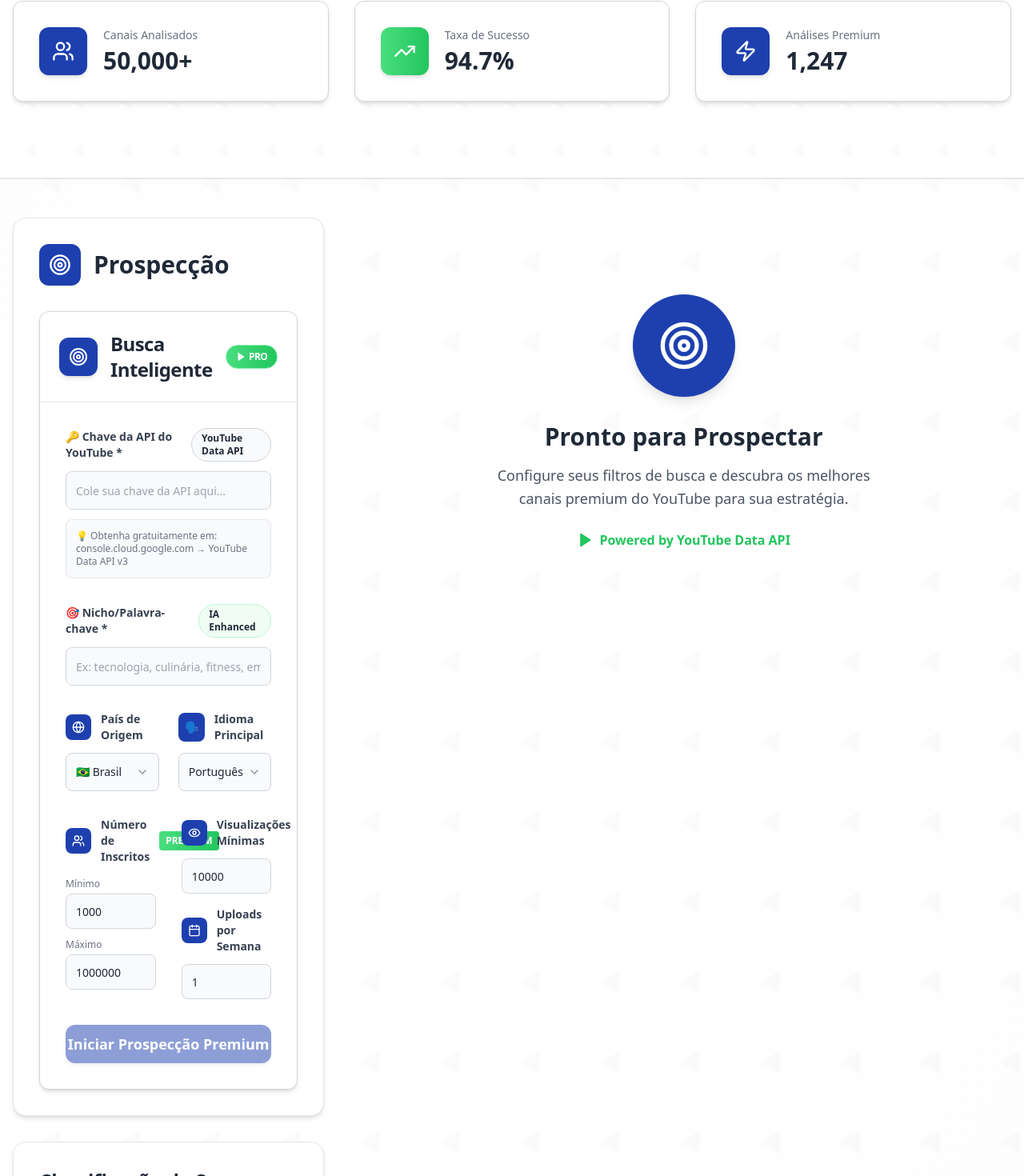
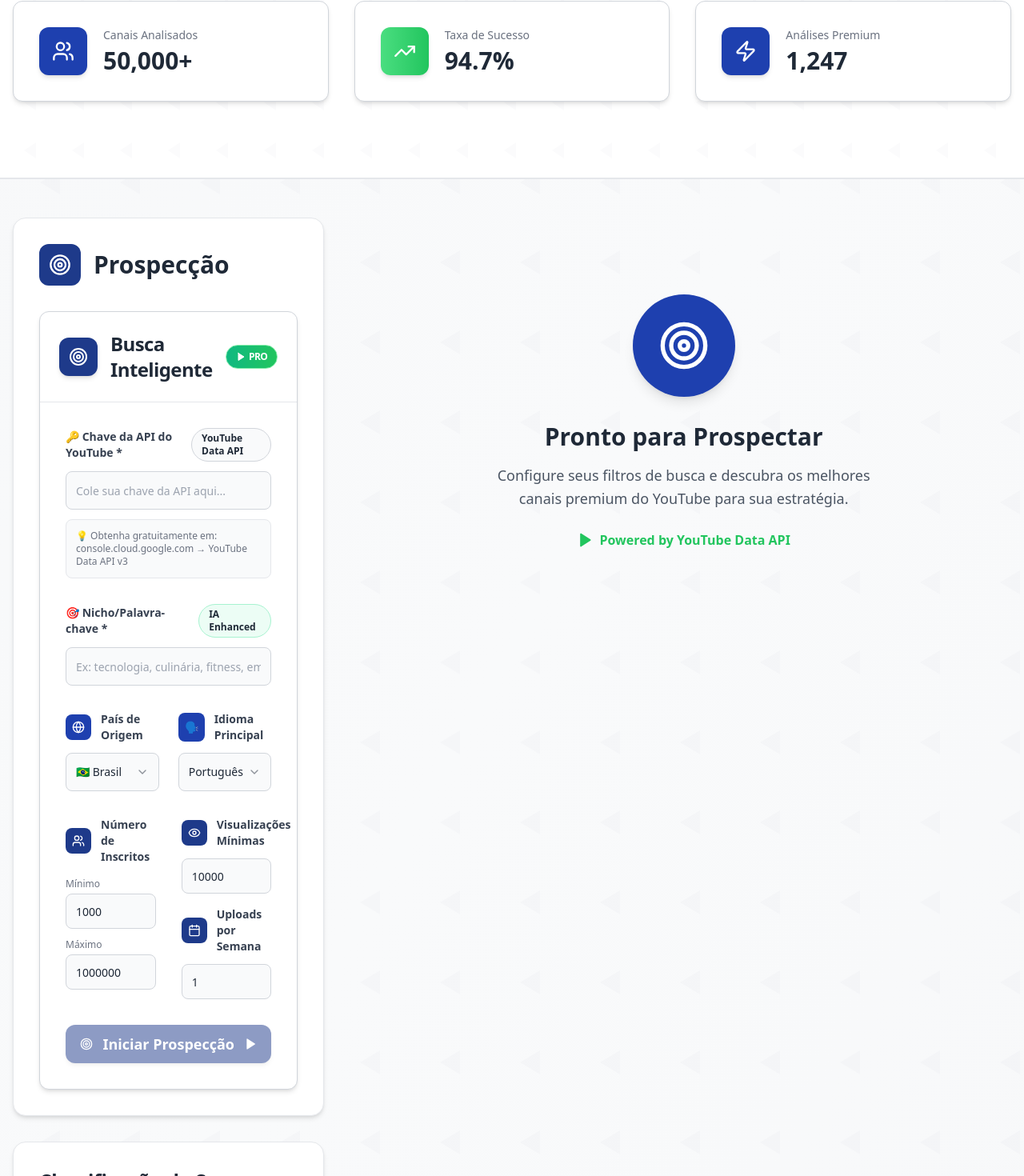
Before and after one commit to matheusreis1202/primelead-29, a React (Vite) app: page / in a window 1280 px wide. Shown: the part 322-1792 px from the top of the page at 80% size. Built offline with nearby package versions, Linux system fonts and the light colour scheme.

Commit message:
Fix: Update UI elements
- Removed "Premium" from the "Inscritos" label.
- Changed the button text from "Premium" to "Iniciar Prospecção".
- Adjusted the background color to a slightly darker shade of white.

```diff
--- a/src/components/SearchForm.tsx
+++ b/src/components/SearchForm.tsx
@@ -1,4 +1,3 @@
-
 import { useState } from 'react';
 import { Button } from '@/components/ui/button';
 import { Input } from '@/components/ui/input';
@@ -39,11 +38,11 @@ export const SearchForm = ({ onSearch, isLoading }: SearchFormProps) => {
     <Card className="shadow-md border-gray-300 bg-white rounded-xl">
       <CardHeader className="pb-6 border-b border-gray-200">
         <CardTitle className="flex items-center gap-4 text-2xl text-gray-800">
-          <div className="bg-blue-800 p-3 rounded-xl shadow-md">
+          <div className="bg-blue-900 p-3 rounded-xl shadow-md">
             <Target className="h-6 w-6 text-white" />
           </div>
           Busca Inteligente
-          <div className="bg-gradient-to-r from-green-400 to-green-500 px-3 py-1.5 rounded-full border border-green-300">
+          <div className="bg-gradient-to-r from-emerald-500 to-green-500 px-3 py-1.5 rounded-full border border-green-300">
             <div className="flex items-center gap-1">
               <Play className="h-3 w-3 text-white fill-current" />
               <span className="text-white font-bold text-xs">PRO</span>
@@ -65,7 +64,7 @@ export const SearchForm = ({ onSearch, isLoading }: SearchFormProps) => {
               placeholder="Cole sua chave da API aqui..."
               value={filters.apiKey}
               onChange={(e) => updateFilter('apiKey', e.target.value)}
-              className="bg-gray-50 border-gray-300 focus:border-green-400 focus:ring-green-200 text-gray-800 placeholder:text-gray-400 h-12 rounded-lg"
+              className="bg-gray-50 border-gray-300 focus:border-emerald-500 focus:ring-emerald-200 text-gray-800 placeholder:text-gray-400 h-12 rounded-lg"
               required
             />
             <p className="text-xs text-gray-500 bg-gray-50 p-3 rounded-lg border border-gray-200">
@@ -77,14 +76,14 @@ export const SearchForm = ({ onSearch, isLoading }: SearchFormProps) => {
           <div className="space-y-3">
             <Label htmlFor="nicho" className="text-sm font-semibold text-gray-700 flex items-center gap-3">
               🎯 Nicho/Palavra-chave *
-              <span className="text-gray-800 text-xs bg-green-50 px-3 py-1 rounded-full border border-green-200">IA Enhanced</span>
+              <span className="text-gray-800 text-xs bg-emerald-50 px-3 py-1 rounded-full border border-emerald-200">IA Enhanced</span>
             </Label>
             <Input
               id="nicho"
               placeholder="Ex: tecnologia, culinária, fitness, empreendedorismo..."
               value={filters.nicho}
               onChange={(e) => updateFilter('nicho', e.target.value)}
-              className="bg-gray-50 border-gray-300 focus:border-green-400 focus:ring-green-200 text-gray-800 placeholder:text-gray-400 h-12 rounded-lg"
+              className="bg-gray-50 border-gray-300 focus:border-emerald-500 focus:ring-emerald-200 text-gray-800 placeholder:text-gray-400 h-12 rounded-lg"
               required
             />
           </div>
@@ -143,11 +142,10 @@ export const SearchForm = ({ onSearch, isLoading }: SearchFormProps) => {
             {/* Inscritos */}
             <div className="space-y-4">
               <Label className="text-sm font-semibold text-gray-700 flex items-center gap-3">
-                <div className="bg-blue-800 p-2 rounded-lg">
+                <div className="bg-blue-900 p-2 rounded-lg">
                   <Users className="h-4 w-4 text-white" />
                 </div>
                 Número de Inscritos
-                <span className="bg-gradient-to-r from-green-400 to-green-500 px-2 py-1 rounded text-xs font-bold text-white">PREMIUM</span>
               </Label>
               <div className="space-y-3">
                 <div>
@@ -158,7 +156,7 @@ export const SearchForm = ({ onSearch, isLoading }: SearchFormProps) => {
                     placeholder="1,000"
                     value={filters.minInscritos}
                     onChange={(e) => updateFilter('minInscritos', parseInt(e.target.value) || 0)}
-                    className="bg-gray-50 border-gray-300 focus:border-green-400 focus:ring-green-200 text-gray-800 h-11 rounded-lg"
+                    className="bg-gray-50 border-gray-300 focus:border-emerald-500 focus:ring-emerald-200 text-gray-800 h-11 rounded-lg"
                   />
                 </div>
                 <div>
@@ -169,7 +167,7 @@ export const SearchForm = ({ onSearch, isLoading }: SearchFormProps) => {
                     placeholder="1,000,000"
                     value={filters.maxInscritos}
                     onChange={(e) => updateFilter('maxInscritos', parseInt(e.target.value) || Infinity)}
-                    className="bg-gray-50 border-gray-300 focus:border-green-400 focus:ring-green-200 text-gray-800 h-11 rounded-lg"
+                    className="bg-gray-50 border-gray-300 focus:border-emerald-500 focus:ring-emerald-200 text-gray-800 h-11 rounded-lg"
                   />
                 </div>
               </div>
@@ -179,7 +177,7 @@ export const SearchForm = ({ onSearch, isLoading }: SearchFormProps) => {
             <div className="space-y-4">
               <div className="space-y-3">
                 <Label htmlFor="minViews" className="text-sm font-semibold text-gray-700 flex items-center gap-3">
-                  <div className="bg-blue-800 p-2 rounded-lg">
+                  <div className="bg-blue-900 p-2 rounded-lg">
                     <Eye className="h-4 w-4 text-white" />
                   </div>
                   Visualizações Mínimas
@@ -190,12 +188,12 @@ export const SearchForm = ({ onSearch, isLoading }: SearchFormProps) => {
                   placeholder="10,000"
                   value={filters.minViews}
                   onChange={(e) => updateFilter('minViews', parseInt(e.target.value) || 0)}
-                  className="bg-gray-50 border-gray-300 focus:border-green-400 focus:ring-green-200 text-gray-800 h-11 rounded-lg"
+                  className="bg-gray-50 border-gray-300 focus:border-emerald-500 focus:ring-emerald-200 text-gray-800 h-11 rounded-lg"
                 />
               </div>
               <div className="space-y-3">
                 <Label htmlFor="freqMinima" className="text-sm font-semibold text-gray-700 flex items-center gap-3">
-                  <div className="bg-blue-800 p-2 rounded-lg">
+                  <div className="bg-blue-900 p-2 rounded-lg">
                     <Calendar className="h-4 w-4 text-white" />
                   </div>
                   Uploads por Semana
@@ -206,7 +204,7 @@ export const SearchForm = ({ onSearch, isLoading }: SearchFormProps) => {
                   placeholder="1"
                   value={filters.freqMinima}
                   onChange={(e) => updateFilter('freqMinima', parseInt(e.target.value) || 0)}
-                  className="bg-gray-50 border-gray-300 focus:border-green-400 focus:ring-green-200 text-gray-800 h-11 rounded-lg"
+                  className="bg-gray-50 border-gray-300 focus:border-emerald-500 focus:ring-emerald-200 text-gray-800 h-11 rounded-lg"
                 />
               </div>
             </div>
@@ -215,17 +213,17 @@ export const SearchForm = ({ onSearch, isLoading }: SearchFormProps) => {
           <Button
             type="submit"
             disabled={isLoading || !filters.apiKey || !filters.nicho}
-            className="w-full bg-blue-800 hover:bg-blue-900 text-white py-6 text-lg font-bold transition-all duration-300 shadow-md hover:shadow-lg border-0 rounded-xl"
+            className="w-full bg-blue-900 hover:bg-blue-800 text-white py-6 text-lg font-bold transition-all duration-300 shadow-md hover:shadow-lg border-0 rounded-xl"
           >
             {isLoading ? (
               <div className="flex items-center gap-3">
                 <div className="w-6 h-6 border-3 border-white/30 border-t-white rounded-full animate-spin"></div>
-                Analisando canais premium...
+                Analisando canais...
               </div>
             ) : (
               <div className="flex items-center gap-3">
                 <Target className="h-6 w-6" />
-                Iniciar Prospecção Premium
+                Iniciar Prospecção
                 <Play className="h-5 w-5 fill-current" />
               </div>
             )}
--- a/src/pages/Index.tsx
+++ b/src/pages/Index.tsx
@@ -139,11 +139,11 @@ const Index = () => {
   };
 
   return (
-    <div className="min-h-screen bg-white">
+    <div className="min-h-screen bg-gray-50">
       <div className="relative">
         {/* Background Pattern */}
         <div className="absolute inset-0 opacity-3">
-          <div className="absolute inset-0 bg-gradient-to-br from-gray-50/30 via-transparent to-gray-50/30"></div>
+          <div className="absolute inset-0 bg-gradient-to-br from-gray-100/30 via-transparent to-gray-100/30"></div>
           <div
             className="absolute inset-0"
             style={{
@@ -161,7 +161,7 @@ const Index = () => {
               <div className="lg:col-span-4 space-y-8">
                 <div className="bg-white border border-gray-200 rounded-2xl p-8 shadow-md">
                   <h2 className="text-3xl font-bold text-gray-800 mb-8 flex items-center gap-4">
-                    <div className="bg-blue-800 p-3 rounded-xl">
+                    <div className="bg-blue-900 p-3 rounded-xl">
                       <Target className="h-7 w-7 text-white" />
                     </div>
                     Prospecção
```
